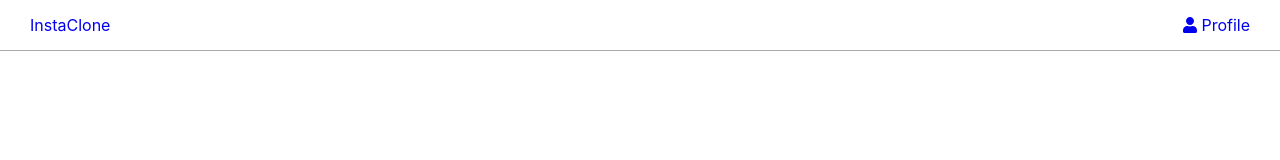
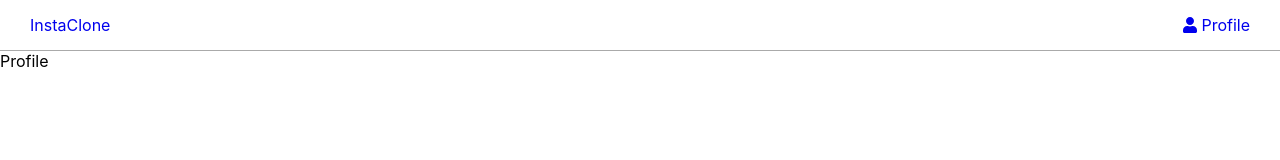
Before and after one commit to Sergi-Virgili/InstaCloneMVP, a React (Create React App) app: page /app/profile in a window 1280 px wide. Shown: the top 160 px of the page. Built offline with nearby package versions, Linux system fonts and the light colour scheme.

Commit message:
add Profile Route

```diff
--- a/src/App.tsx
+++ b/src/App.tsx
@@ -3,6 +3,7 @@ import { Route } from 'react-router';
 import Login from './containers/Auth/Login';
 import Register from './containers/Auth/Register';
 import NewsFeed from './containers/NewsFeed';
+import Profile from './containers/Profile';
 import NavBar from './components/NavBar';
 
 
@@ -16,6 +17,7 @@ function App() {
             <Route exact={true} path="/register" component={Register} />
             <Route path="/app" component={NavBar} />
             <Route exact={true} path="/app/newsfeed" component={NewsFeed} />
+            <Route exact={true} path="/app/profile" component={Profile} />
         </div>
     );
 }
--- /dev/null
+++ b/src/containers/Profile/index.tsx
@@ -0,0 +1,9 @@
+import React from 'react';
+
+export default class Pofile extends React.Component {
+    public render() {
+        return (
+            <div>Profile</div>
+        );
+    }
+}
```
